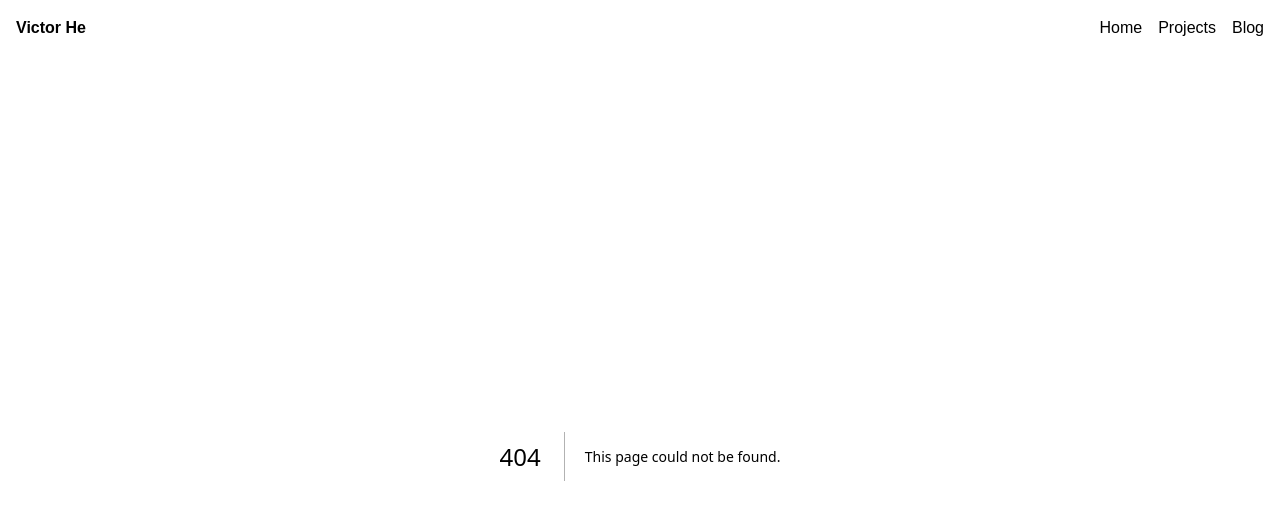
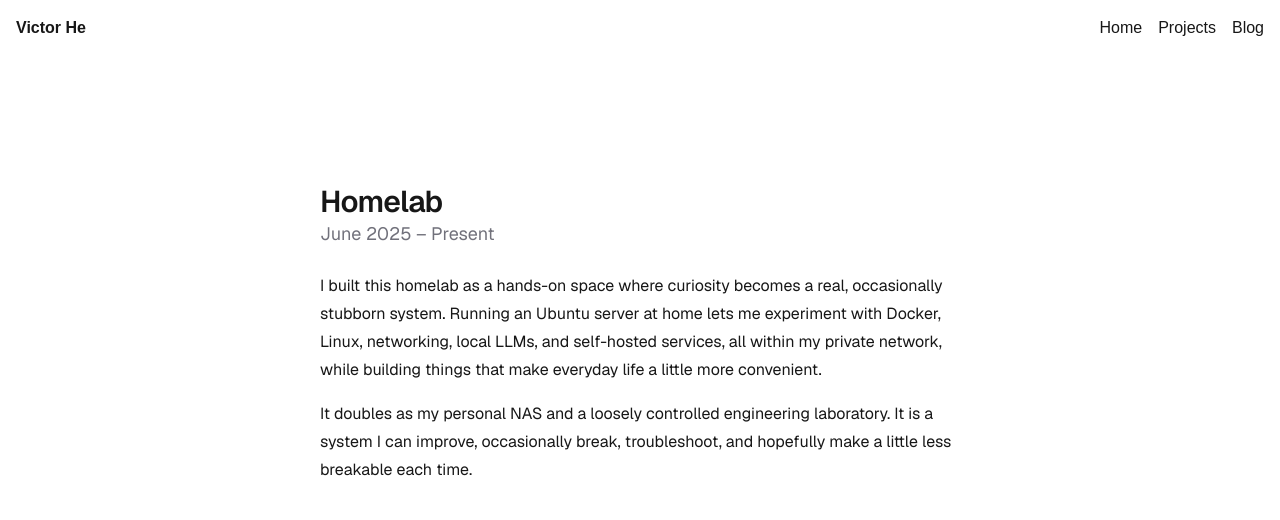
Before and after one commit to VictorHeDev/portfolio, a Next.js app: page /projects/homelab in a window 1280 px wide. Before the commit this address had no page. Shown: the top 520 px of the page. Built offline with nearby package versions, Linux system fonts and the light colour scheme.

Commit message:
Add project page for homelab

```diff
--- /dev/null
+++ b/app/projects/homelab/page.tsx
@@ -0,0 +1,30 @@
+export default function HomelabPage() {
+    return (
+        <div className="flex flex-col flex-1 items-center justify-center font-sans">
+            <main className="flex flex-1 w-full max-w-3xl flex-col gap-6 py-32 px-16">
+                <div>
+                    <h1 className="text-3xl font-semibold tracking-tight">
+                        Homelab
+                    </h1>
+                    <p className="text-lg text-zinc-500 dark:text-tokyonight-storm-comment">
+                        June 2025 – Present
+                    </p>
+                </div>
+                <div className="flex flex-col gap-4 text-base leading-7">
+                    <p>
+                        I built this homelab as a hands-on space where curiosity becomes
+                        a real, occasionally stubborn system. Running an Ubuntu server at
+                        home lets me experiment with Docker, Linux, networking, local LLMs,
+                        and self-hosted services, all within my private network, while
+                        building things that make everyday life a little more convenient.
+                    </p>
+                    <p>
+                        It doubles as my personal NAS and a loosely controlled engineering
+                        laboratory. It is a system I can improve, occasionally break,
+                        troubleshoot, and hopefully make a little less breakable each time.
+                    </p>
+                </div>
+            </main>
+        </div>
+    );
+}
--- a/app/projects/page.tsx
+++ b/app/projects/page.tsx
@@ -6,6 +6,21 @@ export default function ProjectsPage() {
             <main className="flex flex-1 w-full max-w-3xl flex-col gap-6 py-32 px-16">
                 <h1 className="text-3xl font-semibold tracking-tight">Projects</h1>
                 <div className="flex flex-col gap-4">
+                    <Link
+                        href="/projects/homelab"
+                        className="rounded-md border border-current p-4 hover:opacity-70"
+                    >
+                        <h2 className="text-lg font-medium">
+                            Ubuntu Homelab
+                        </h2>
+                        <p className="text-sm text-zinc-500 dark:text-tokyonight-storm-comment">
+                            Tinkering with self-hosted Docker services to marginally improve
+                            my life and to spark curiousity in tech outside of my regular 9-5.
+                            Aside from using my server as Network Attached Storage, I'm also
+                            building with local LLMs and diving deeper into the world of
+                            networking and Linux.
+                        </p>
+                    </Link>
                     <Link
                         href="/projects/fleet-automation"
                         className="rounded-md border border-current p-4 hover:opacity-70"
```
